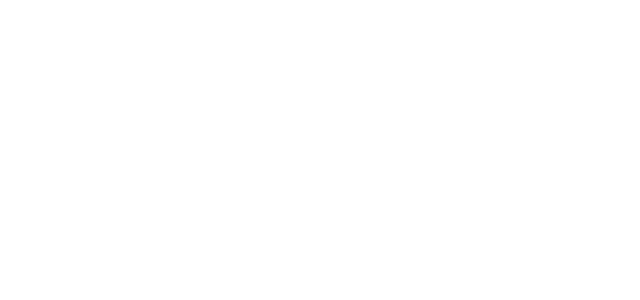
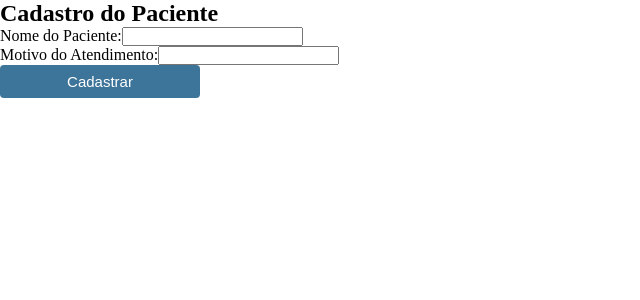
Before and after one commit to gabriel-chagas-albuquerque/sistema-atendimento-hospital-react, a React (Vite) app: page /paciente/cadastro in a window 1280 px wide. Before the commit this address had no page. Shown: the top 300 px of the page, without its empty margins (0-640 px from the left). Built offline with nearby package versions, Linux system fonts and the light colour scheme.

Commit message:
Corrigido Links das páginas. Adcionado mensagem padrão na fila de espera.

```diff
--- a/src/App.jsx
+++ b/src/App.jsx
@@ -2,9 +2,9 @@
 import PainelDoMedico from "./pages/PainelMedico";
 import Home from "./pages/Home";
 import PainelPaciente from "./pages/PainelPaciente";
-import Cadastro from "./pages/Cadastro";
 import FilaEspera from "./pages/FilaEspera";
 import Triagem from "./pages/Triagem";
+import Cadastro from "./pages/Cadastro";
 import AppRoutes from "./routes/AppRoutes"
 import './App.css'
 
@@ -15,9 +15,11 @@
       <Route path="/" element={<Home />} />
       <Route path="/painel-medico" element={<PainelDoMedico />} />
       <Route path="/painel-paciente" element={<PainelPaciente />} />
-      <Route path="/cadastro" element={<Cadastro />} />
-      <Route path="/fila-espera" element={<FilaEspera />} />
       <Route path="/triagem" element={<Triagem />} />
+      <Route path="/paciente/cadastro" element={<Cadastro />} />
+      <Route path="/paciente/fila-de-espera" element={<FilaEspera />} />
+      <Route path="*" element={<h1>Página não encontrada</h1>} />
+      <Route path="/app/*" element={<AppRoutes />} />
     </Routes>
   )
 }
--- /dev/null
+++ b/src/pages/Cadastro.jsx
@@ -0,0 +1,53 @@
+import { useState } from "react";
+import { useNavigate } from "react-router-dom";
+
+function Cadastro() {
+  const [paciente, setPaciente] = useState("");
+  const [motivo, setMotivo] = useState("");
+  const navigate = useNavigate();
+
+  const handleSubmit = (e) => {
+    e.preventDefault();
+
+    if (paciente.trim() && motivo.trim()) {
+      localStorage.setItem("paciente", paciente);
+      localStorage.setItem("motivo", motivo);
+
+      setPaciente("");
+      setMotivo("");
+
+      navigate("/triagem");
+    } else {
+      alert("Preenchimento obrigatório dos campos nome do paciente e motivo do atendimento");
+    }
+  };
+
+  return (
+    <div>
+      <h2>Cadastro do Paciente</h2>
+      <form onSubmit={handleSubmit} id="form-cadastro">
+        <div>
+          <label htmlFor="paciente">Nome do Paciente:</label>
+          <input
+            id="paciente"
+            type="text"
+            value={paciente}
+            onChange={(e) => setPaciente(e.target.value)}
+          />
+        </div>
+        <div>
+          <label htmlFor="motivo">Motivo do Atendimento:</label>
+          <input
+            id="motivo"
+            type="text"
+            value={motivo}
+            onChange={(e) => setMotivo(e.target.value)}
+          />
+        </div>
+        <button id="btn-cadastro" type="submit">Cadastrar</button>
+      </form>
+    </div>
+  );
+}
+
+export default Cadastro;
--- a/src/pages/FilaEspera.jsx
+++ b/src/pages/FilaEspera.jsx
@@ -1,10 +1,14 @@
 const FilaEspera = () => {
-    const filaDeAtendimento = JSON.parse(localStorage.getItem("filaDeAtendimento"))
+    const filaDeAtendimento = JSON.parse(localStorage.getItem("filaDeAtendimento")) || [];
+
   return (
     <>
-      {filaDeAtendimento.length > 0 && (
         <div style={{ marginTop: "30px" }}>
           <h2>Fila de Atendimento</h2>
+          {filaDeAtendimento.length === 0 ? (
+        <p>Nenhum paciente na fila de espera.</p>
+      ) : (
+
           <ul style={{ listStyle: "none", padding: "0" }}>
             {filaDeAtendimento.map((item) => (
               <li
@@ -41,8 +45,8 @@
               </li>
             ))}
           </ul>
+      )}
         </div>
-      )}
     </>
   );
 };
--- a/src/pages/Home.jsx
+++ b/src/pages/Home.jsx
@@ -1,9 +1,16 @@
+import { Link } from 'react-router-dom';
 
 const Home = () => {
 
   return (
     <>
-      <h1>Home</h1>
+      <h1>Sistema de Atendimento Hospitalar</h1>
+      <nav>
+        <ul>
+          <li><Link to="/painel-medico">Painel do Médico</Link></li>
+          <li><Link to="/painel-paciente">Painel do Paciente</Link></li>
+        </ul>
+      </nav>
     </>
   );
 };
--- a/src/pages/PainelMedico.jsx
+++ b/src/pages/PainelMedico.jsx
@@ -6,17 +6,20 @@
   const [fila, setFila] = useState([]);
   const [pacienteAtual, setPacienteAtual] = useState(null);
 
+  // Carrega os dados do localStorage apenas uma vez ao montar o componente
   useEffect(() => {
     const filaSalva = JSON.parse(localStorage.getItem("filaDeAtendimento")) || [];
     const pacienteSalvo = JSON.parse(localStorage.getItem("pacienteEmAtendimento")) || null;
     setFila(filaSalva);
     setPacienteAtual(pacienteSalvo);
-    });
+  }, []); // array vazio evita loop infinito
 
+  // Atualiza localStorage quando a fila mudar
   useEffect(() => {
     localStorage.setItem("filaDeAtendimento", JSON.stringify(fila));
   }, [fila]);
 
+  // Atualiza localStorage quando o paciente atual mudar
   useEffect(() => {
     if (pacienteAtual) {
       localStorage.setItem("pacienteEmAtendimento", JSON.stringify(pacienteAtual));
@@ -31,11 +34,13 @@
     novaFila.splice(index, 1);
     setFila(novaFila);
     setPacienteAtual(paciente);
+  };
 
   const finalizarAtendimento = () => {
     setPacienteAtual(null);
   };
 
+  // Ordena e filtra a fila para mostrar no componente
   const filaOrdenada = [...fila].sort((a, b) => b.prioridadeCode - a.prioridadeCode);
   const filaFiltrada = filaOrdenada.slice(0, 3);
 
@@ -71,10 +76,7 @@
                 <div className="motivo">Motivo: {paciente.descricao}</div>
               </div>
               {index === 0 && (
-                                    <button
-                                        onClick={() => iniciarAtendimento(index)}
-                                        disabled={!!pacienteAtual}
-                                    >
+                <button onClick={() => iniciarAtendimento(index)} disabled={!!pacienteAtual}>
                   Iniciar Atendimento
                 </button>
               )}
@@ -85,6 +87,5 @@
     </div>
   );
 }
-};
 
 export default PainelDoMedico;
--- a/src/pages/PainelPaciente.jsx
+++ b/src/pages/PainelPaciente.jsx
@@ -18,7 +18,7 @@
         <nav>
           <ul id="menu">
             <li><Link to="/paciente/cadastro">Cadastro</Link></li>
-            <li><Link to="/paciente/fila">Fila de Espera</Link></li>
+            <li><Link to="/paciente/fila-de-espera">Fila de Espera</Link></li>
           </ul>
         </nav>
       </div>
```
Lines whose indentation alone changed are shown as unchanged.
